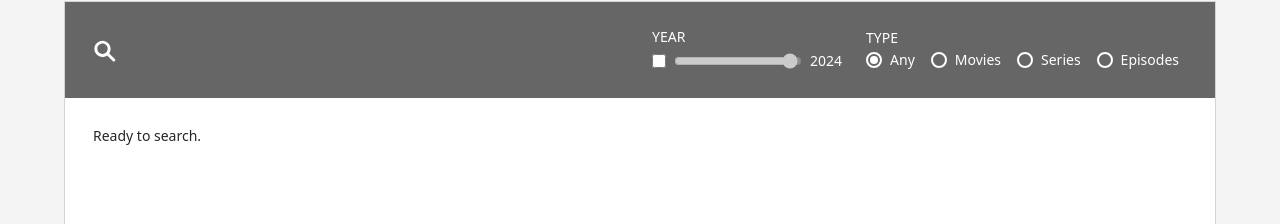
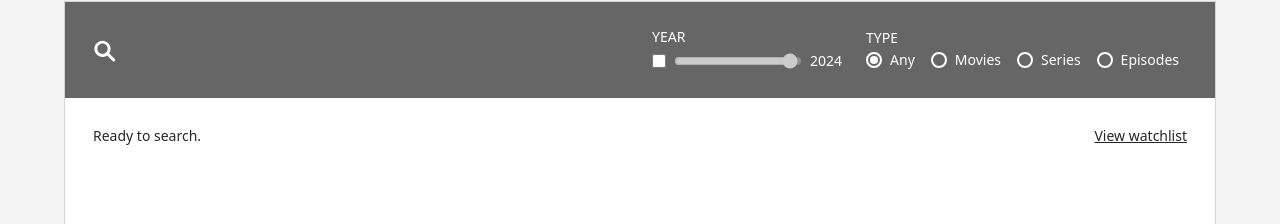
Before and after one commit to GreyMilton/omdb-api-search, a Vue app: page / in a window 1280 px wide. Shown: the part 99-323 px from the top of the page. Built offline with nearby package versions, Linux system fonts and the light colour scheme.

Commit message:
OMDB-14: create view watchlist button in statusbar

```diff
--- a/src/components/StatusBar.vue
+++ b/src/components/StatusBar.vue
@@ -7,6 +7,8 @@ const props = defineProps({
     required: true,
   },
 });
+
+defineEmits(['view-watchlist']);
 
 const loading = computed(
   () =>
@@ -36,11 +38,19 @@ const dots = computed(() => {
 </script>
 
 <template>
+  <div class="flex justify-between p-5 text-sm font-extralight">
     <p
-    class="px-7 py-7 text-sm font-extralight"
+      class="p-2"
       :class="{ 'whitespace-nowrap italic': loading }"
     >
       <span role="status">{{ status }}</span
       >{{ dots }}
     </p>
+    <button
+      class="p-2 underline hover:bg-zinc-100 focus-visible:outline-none focus-visible:ring-8 focus-visible:ring-neutral-300 active:bg-zinc-200"
+      @click="$emit('view-watchlist')"
+    >
+      View watchlist
+    </button>
+  </div>
 </template>
```
Lines whose indentation alone changed are shown as unchanged.
